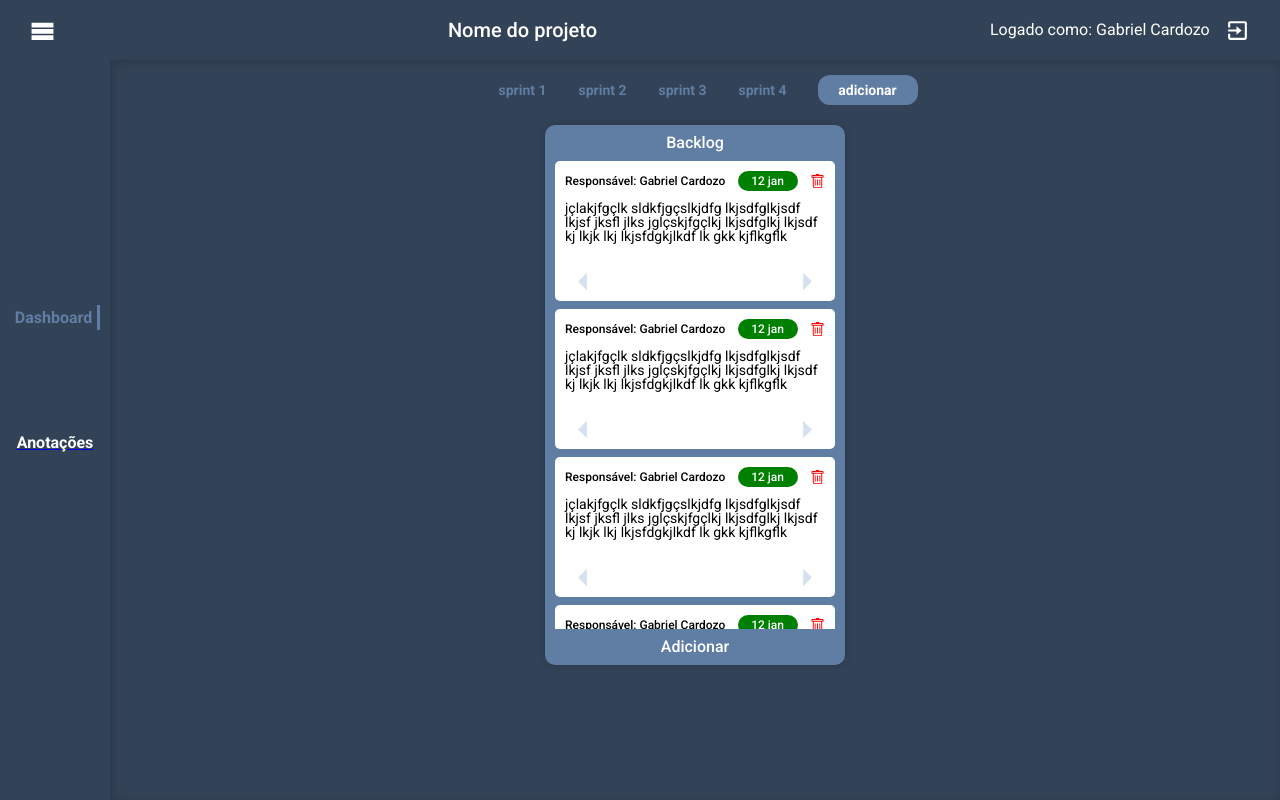
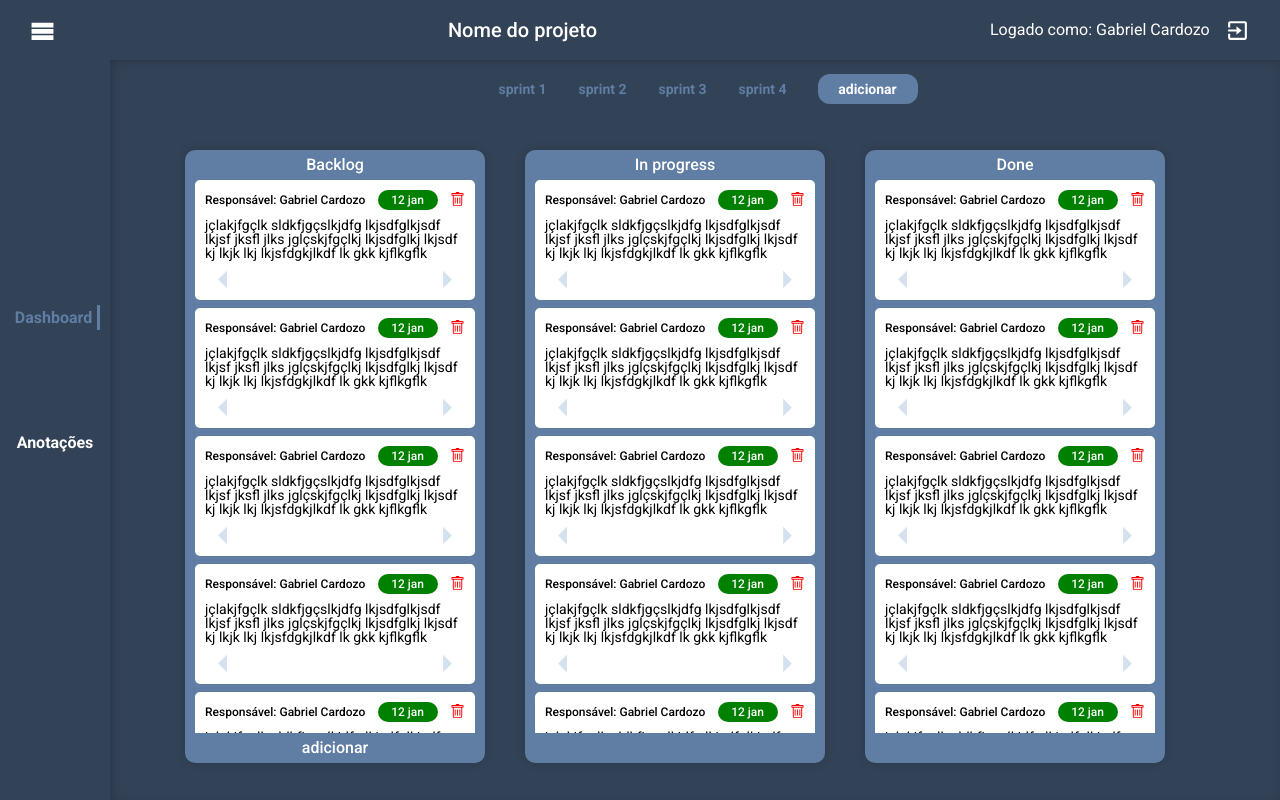
Before and after one commit to GabrielCardoz0/projeto21-Projec.t, a React (Create React App) app in the folder front-end/: page /dashboard in a window 1280 px wide. Built offline with nearby package versions, Linux system fonts and the light colour scheme.

Commit message:
refact: column of sprint style

```diff
--- a/front-end/src/components/dashboard/Task.js
+++ b/front-end/src/components/dashboard/Task.js
@@ -28,7 +28,7 @@ export default function Task(params) {
 const TaskContent = styled.li`
     background-color: ${() => getColor("wht")};
     width: 280px;
-    height: 140px;
+    height: 120px;
     margin-bottom: 8px;
     font-size: 12px;
     font-weight: 400;
@@ -43,6 +43,7 @@ const TaskContent = styled.li`
         font-weight: 400;
         font-size: 14px;
         align-items: flex-start;
+        margin: 8px 0;
     }
     div {
         font-weight: 500;
--- a/front-end/src/components/dashboard/TaskColumnContainer.js
+++ b/front-end/src/components/dashboard/TaskColumnContainer.js
@@ -6,7 +6,22 @@ export default function TaskColumnContainer(params) {
   return (
     <BacklogColumnContainer>
         <div className="columnContent">
-            <span>Backlog</span>
+            <div className="columnInfo">Backlog</div>
+            <div className="tasksList">
+              <ul>
+                <Task/>
+                <Task/>
+                <Task/>
+                <Task/>
+                <Task/>
+              </ul>
+            </div>
+            <div className="columnInfo" >adicionar</div>
+        </div>
+
+        <div className="columnContent">
+            <div className="columnInfo">In progress</div>
+            <div className="tasksList">
               <ul>
                 <Task/>
                 <Task/>
@@ -14,8 +29,26 @@ export default function TaskColumnContainer(params) {
                 <Task/>
                 <Task/>
                 <Task/>
+                <Task/>
+                <Task/>
               </ul>
-            <span>Adicionar</span>
+            </div>
+        </div>
+
+        <div className="columnContent">
+            <div className="columnInfo">Done</div>
+            <div className="tasksList">
+              <ul>
+                <Task/>
+                <Task/>
+                <Task/>
+                <Task/>
+                <Task/>
+                <Task/>
+                <Task/>
+                <Task/>
+              </ul>
+            </div>
         </div>
     </BacklogColumnContainer>
   );
@@ -24,32 +57,46 @@ export default function TaskColumnContainer(params) {
 
 const BacklogColumnContainer = styled.div`
   width: 100%;
-  margin-top: 15px;
+  height: 100%;
   display: flex;
-  justify-content: space-around;
+  justify-content: center;
   align-items: center;
   font-family: "Roboto";
+  box-sizing: border-box;
+  overflow: scroll;
+ ::-webkit-scrollbar {
+     display: none;
+ }
   .columnContent {
     width: 300px;
-    height: 540px;
+    min-height: 540px;
+    height: 90%;
     background-color: ${() => getColor("scd")};
     border-radius: 10px;
+    margin: 15px 40px 0 0;
     display: flex;
     flex-direction: column;
     align-items: center;
-    justify-content: space-between;
     box-shadow: 0 0 10px rgba(0, 0, 0, 0.2);
-    ul {
-        height: 530px;
+    .tasksList {
+      width: 95%;
+      height: calc(100% - 60px);
+      display: flex;
+      flex-direction: column;
+      align-items: center;
       overflow: scroll;
  ::-webkit-scrollbar {
      display: none;
  }
     }
-    span {
-        margin: 10px;
+    .columnInfo {
+      width: 100%;
+      height: 30px;
+      display: flex;
+      justify-content: center;
+      align-items: center;
+      font-weight: 500;
       color: ${() => getColor("wht")};
-        font-weight: 500;
     }
   }
 `;
--- a/front-end/src/components/layout/navBar.js
+++ b/front-end/src/components/layout/navBar.js
@@ -1,20 +1,25 @@
 import { useState } from "react";
 import styled from "styled-components";
-import { Link } from "react-router-dom";
+import { useNavigate } from "react-router-dom";
 
 export default function NavigationBar(params) {
   const [ currpage, setCurrpage ] = useState("dashboard");
-  console.log("renderizou navbar");
+  const navigate = useNavigate();
+
+  function changePage(page) {
+    setCurrpage(page);
+    navigate(`/${page}`);
+  }
 
   return (
     <NavBar>
         {currpage !== "dashboard"
-          ? <Link to="/dashboard"><div onClick={() => setCurrpage('dashboard')}>Dashboard</div></Link>
+          ? <div onClick={() => changePage('dashboard')}>Dashboard</div>
           : <div className="select">Dashboard</div>
         }
 
-        {currpage !== "anotacoes"
-          ? <Link to="/notes"><div onClick={() => setCurrpage('anotacoes')}>Anotações</div></Link>
+        {currpage !== "notes"
+          ? <div onClick={() => changePage('notes')}>Anotações</div>
           : <div className="select">Anotações</div>
         }
     </NavBar>
```
Lines whose indentation alone changed are shown as unchanged.
